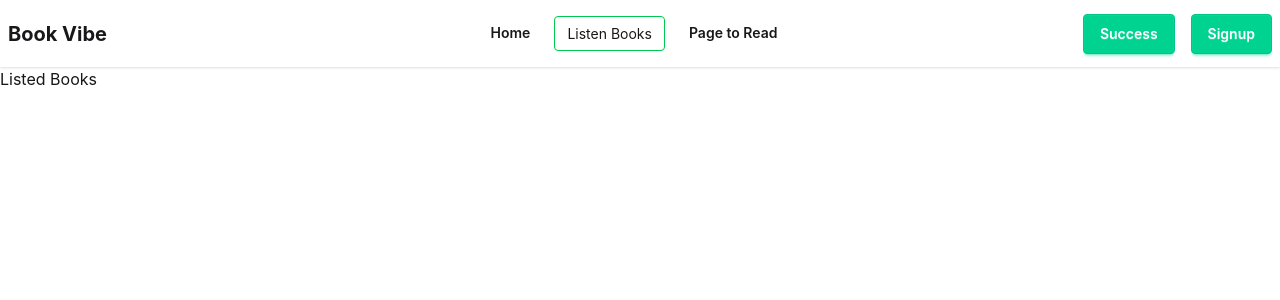
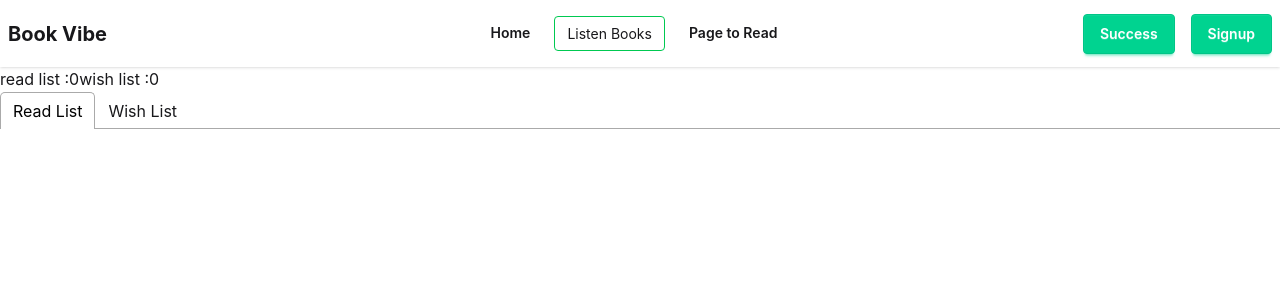
Before and after one commit to amimahedihasan/book-vibe-react-projects, a React (Vite) app: page /books in a window 1280 px wide. Shown: the top 300 px of the page. Built offline with nearby package versions, Linux system fonts and the light colour scheme.

Commit message:
integrated context api to manage read books list

```diff
--- a/package.json
+++ b/package.json
@@ -15,6 +15,8 @@
     "react-dom": "^19.2.4",
     "react-icons": "^5.6.0",
     "react-router": "^7.14.0",
+    "react-tabs": "^6.1.1",
+    "react-toastify": "^11.0.5",
     "tailwindcss": "^4.2.2"
   },
   "devDependencies": {
--- a/src/BookContest/BookContest.jsx
+++ b/src/BookContest/BookContest.jsx
@@ -1,10 +1,12 @@
 import React, { Children, createContext, useState } from 'react';
+import { toast } from 'react-toastify';
 
 export const BookContext = createContext(null)
 
 const BookProiveder = ({ children }) => {
 
     const [storeBook, setStoreBook] = useState([]);
+    const [wishList, setWishList] = useState([]);
 
     const handleMarkAsRead = (currentBook) => {
         console.log(currentBook, "BookId")
@@ -14,17 +16,36 @@ const BookProiveder = ({ children }) => {
         );
 
         if (isExistBook) {
-            alert("This book is already exits")
+            toast.error("এটি আপনি আগেই পড়েছেন!")
         } else {
             setStoreBook([...storeBook, currentBook])
-            alert(`${currentBook.bookName} is added to list`)
+            toast.success(`${currentBook.bookName} পড়া তালিকায় যোগ হলো`)
         }
+    };
+
+
+    const handleWishList = (currentBook) => {
+        const isExistInReadList = storeBook.find((book) => book.bookId === currentBook.bookId)
+
+        if (isExistInReadList) {
+            toast.error("বইটি আপনি পড়ে ফেলেছেন, উইশলিস্টে নেওয়ার দরকার নেই!");
+             return;
+        }
+
+        else {
+            setWishList([...wishList, currentBook])
+            toast.success(`${currentBook.bookName}উইশলিস্টে যোগ হলো`)
+        }
+
     };
 
     const data = {
         handleMarkAsRead,
         setStoreBook,
-        storeBook
+        storeBook,
+        wishList,
+        setWishList,
+        handleWishList,
     };
 
     return (
--- /dev/null
+++ b/src/Components/ListedBooks/ListedReadList.jsx
@@ -0,0 +1,20 @@
+import React, { useContext, useState } from 'react';
+import { BookContext } from '../../BookContest/BookContest';
+import BookCard from '../HomePage/UI/BookCard';
+
+const ListedReadList = () => {
+    const { storeBook, wishList } = useContext(BookContext)
+    console.log(storeBook, wishList)
+    return (
+        <div>
+            {
+               storeBook.map((book,index)=>(
+                <BookCard key={index} book={book}></BookCard>
+               ))
+            }
+
+        </div>
+    );
+};
+
+export default ListedReadList;
--- /dev/null
+++ b/src/Components/ListedBooks/ListedWishList.jsx
@@ -0,0 +1,21 @@
+import React, { useContext } from 'react';
+import { BookContext } from '../../BookContest/BookContest';
+import BookCard from '../HomePage/UI/BookCard';
+
+const ListedWishList = () => {
+    const { storeBook, wishList } = useContext(BookContext)
+
+
+    return (
+        <div>
+            {
+               wishList.map((book,index)=>(
+                <BookCard key={index} book={book}></BookCard>
+               ))
+            }
+
+        </div>
+    );
+};
+
+export default ListedWishList;
--- a/src/Pages/BookDetails/BookDetails.jsx
+++ b/src/Pages/BookDetails/BookDetails.jsx
@@ -8,6 +8,7 @@ const BookDetails = () => {
     const { bookId } = useParams();
     const books = useLoaderData();
     const {handleMarkAsRead} =useContext(BookContext)
+    const{handleWishList} = useContext(BookContext)
 
     const expectedBooks = books.find((book) => book.bookId == bookId);
 
@@ -88,7 +89,7 @@ const BookDetails = () => {
                             Mark is Read
                         </button>
 
-                        <button className=" px-7 py-4 bg-[#50B1C9] text-white rounded-lg font-bold text-lg hover:bg-[#3e98ad] transition-colors ">
+                        <button onClick={() => handleWishList(expectedBooks)} className=" px-7 py-4 bg-[#50B1C9] text-white rounded-lg font-bold text-lg hover:bg-[#3e98ad] transition-colors ">
                             Add to Wishlist
                         </button>
                     </div>
--- a/src/Pages/Books/Books.jsx
+++ b/src/Pages/Books/Books.jsx
@@ -1,13 +1,31 @@
 import React, { useContext } from 'react';
 import { BookContext } from '../../BookContest/BookContest';
+import { Tab, Tabs, TabList, TabPanel } from 'react-tabs';
+import 'react-tabs/style/react-tabs.css';
+import ListedReadList from '../../Components/ListedBooks/ListedReadList';
+import ListedWishList from '../../Components/ListedBooks/ListedWishList';
 
 const Books = () => {
-    const { storeBook } = useContext(BookContext)
-    console.log(storeBook,"bookContest")
+    const { storeBook, wishList } = useContext(BookContext)
+    console.log(storeBook, wishList)
 
     return (
-        <div>
-            <h2>Listed Books</h2>
+        <div className='container mx-auto '>
+            read list :{storeBook.length}
+            wish list :{wishList.length}
+            <Tabs>
+                <TabList>
+                    <Tab>Read List </Tab>
+                    <Tab>Wish List </Tab>
+                </TabList>
+
+                <TabPanel>
+                    <ListedReadList></ListedReadList>
+                </TabPanel>
+                <TabPanel>
+                   <ListedWishList/>
+                </TabPanel>
+            </Tabs>
 
 
         </div>
--- a/src/main.jsx
+++ b/src/main.jsx
@@ -6,6 +6,7 @@ import { router } from './routs/routs';
 
 import BookCard from './Components/HomePage/UI/BookCard';
 import BookProiveder from './BookContest/BookContest';
+import { ToastContainer } from 'react-toastify';
 
 
 
@@ -14,6 +15,8 @@ createRoot(document.getElementById('root')).render(
    <BookProiveder>
 
       <RouterProvider router={router} />
+              <ToastContainer />
+
    </BookProiveder>
 
 
```
Also changed, not shown: 1 other file (tests, documents, lock files or other folders).
